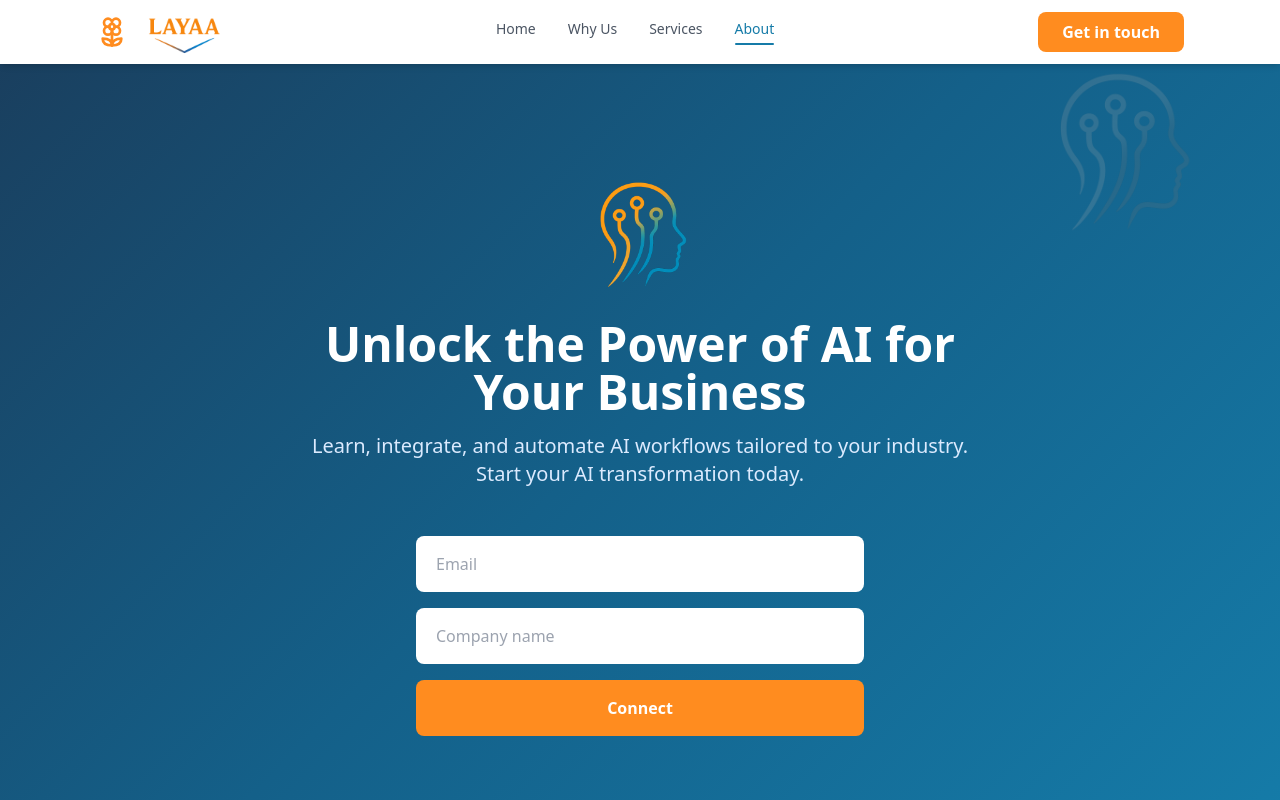
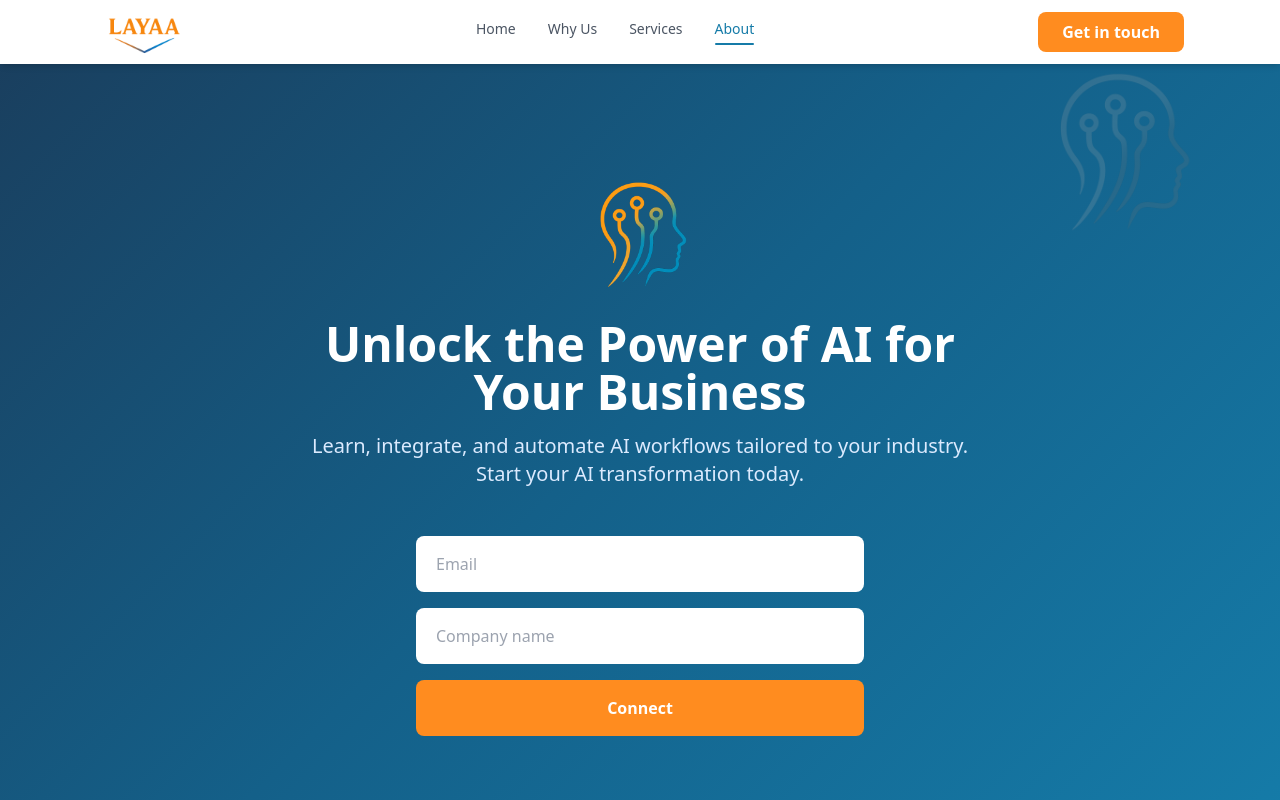
Before and after one commit to 4asaanAI/Webapp, a React (Vite) app: page / in a window 1280 px wide. Shown: the top 800 px of the page. Built offline with nearby package versions, Linux system fonts and the light colour scheme; no server answers.

Commit message:
Updated Navigation.tsx

```diff
--- a/src/components/Navigation.tsx
+++ b/src/components/Navigation.tsx
@@ -54,7 +54,6 @@ export default function Navigation() {
         <div className="max-w-6xl mx-auto px-4 sm:px-6 lg:px-8">
           <div className="flex justify-between items-center h-16">
             <div className="flex items-center gap-2">
-              <Flower2 className="w-8 h-8 text-accent-500" />
               <img className="w-24 h-24" src="public/logo1.png"/>
             </div>
 
```
